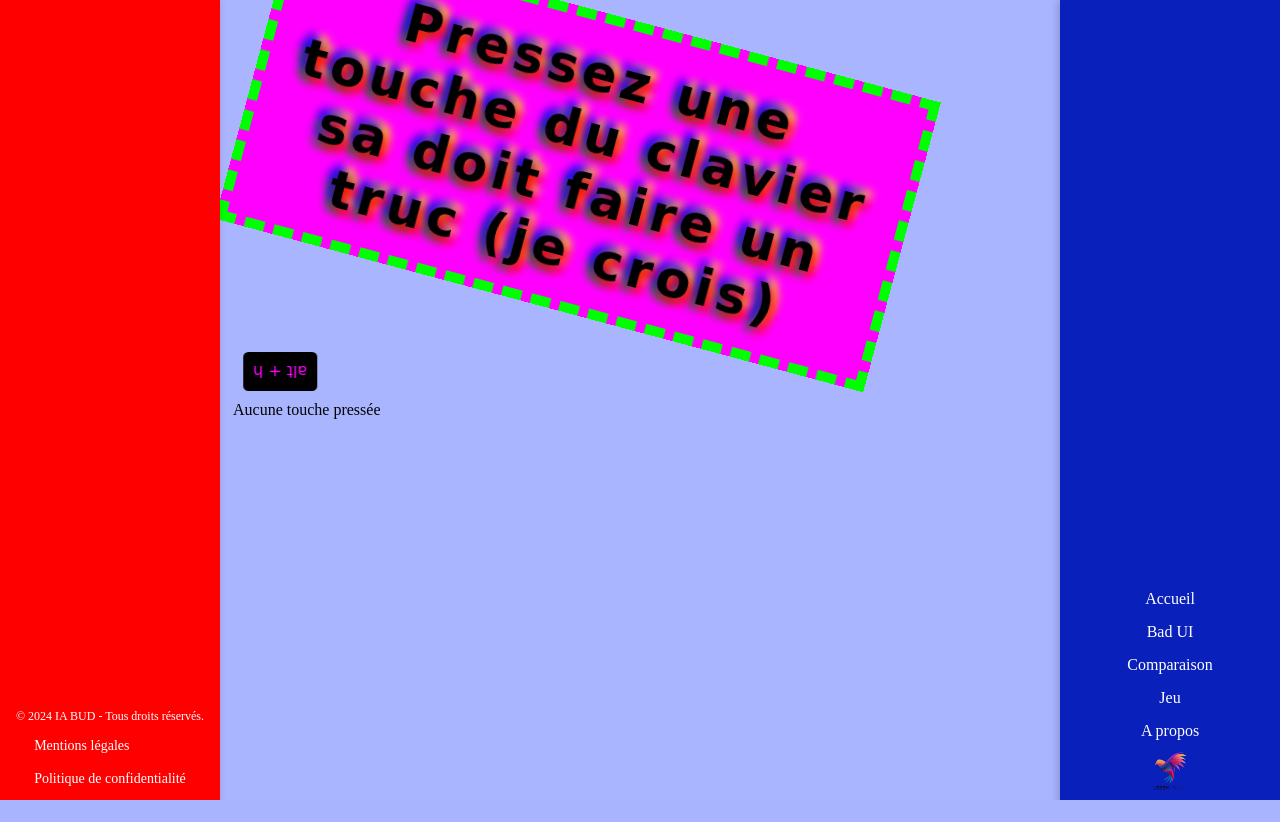
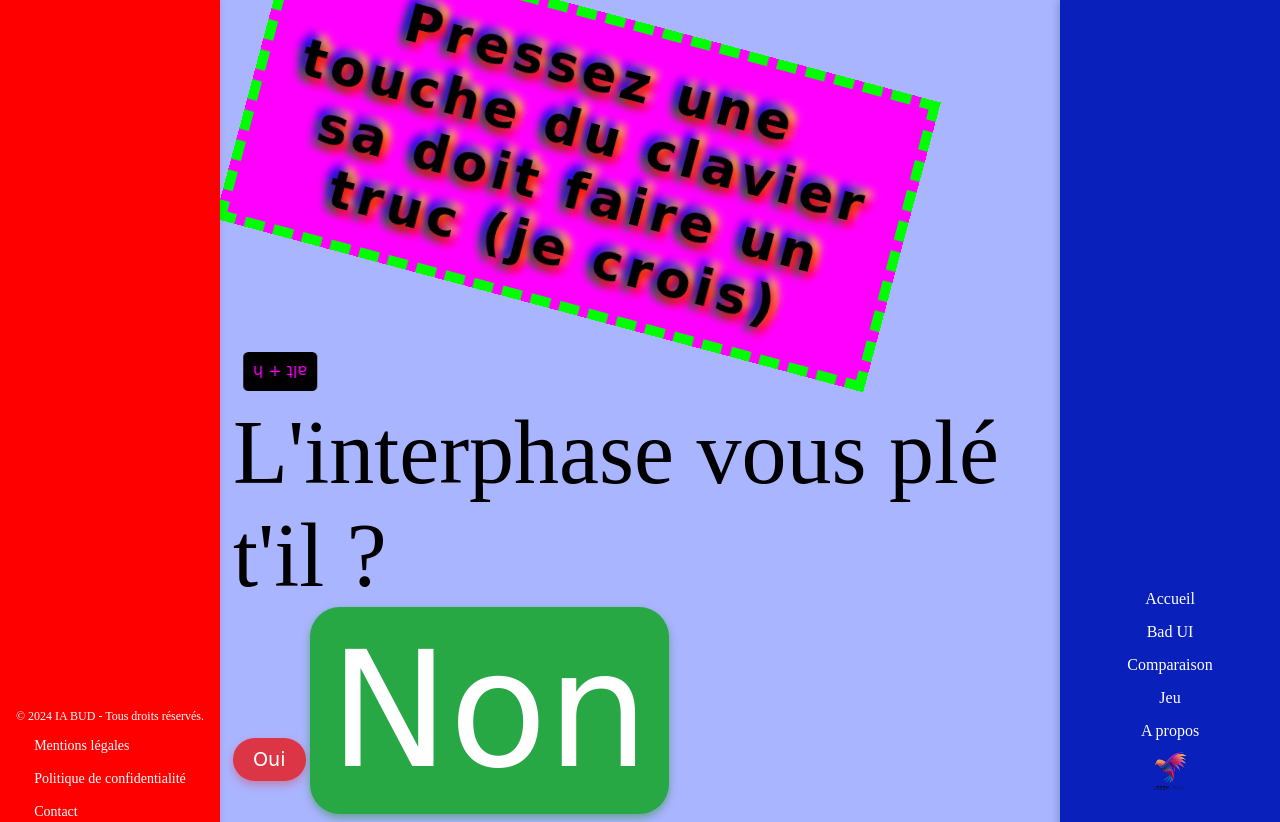
Before and after one commit to nonov1012/nuit-de-l-info-2024-sujet-principal, a PHP site: page /badui.php in a window 1280 px wide. Before the commit the page ends 800 px from the top, so only its background shows below. Run offline with PHP 8.4, Linux system fonts and the light colour scheme.

Commit message:
Final version I guess

```diff
--- a/nuit_info_2024/badui.php
+++ b/nuit_info_2024/badui.php
@@ -13,8 +13,15 @@ include dirname(__FILE__) . "/inc/footer.php";
 <body id="body">
     <h1 class="title">Pressez une touche du clavier sa doit faire un truc (je crois)</h1>
     <div class="indice">alt + h</div>
-    <div id="message">Aucune touche pressée</div>
     <script src="fonctionBadui.js"></script>
+    <div class="message">L'interphase vous plé t'il ?</div>
+    <a href="/NuitDeLInfo/nuit_info_2024/index.php">
+        <input id="oui" class="oui" value="Oui" type="button">
+    </a>
+    <a href="/NuitDeLInfo/nuit_info_2024/index.php">
+        <input id="non" class="non" value="Non" type="button">
+    </a>
+
 </body>
 
 <?php
--- a/nuit_info_2024/css/badui.css
+++ b/nuit_info_2024/css/badui.css
@@ -322,3 +322,49 @@ body.infrarouge {
   display: inline-block;
   margin: 10px;
 }
+
+.message{
+  font-size:90px;
+
+}
+
+a {
+  text-decoration: none;
+}
+
+input.oui, input.non {
+  font-family: "Comic Sans MS", cursive, sans-serif;
+  font-size: 1.2rem;
+  padding: 10px 20px;
+  border-radius: 30px;
+  border: none;
+  cursor: pointer;
+  transition: all 0.3s ease;
+  text-align: center;
+}
+
+input.non {
+  background-color: #28a745;
+  color: white;
+  box-shadow: 0 4px 8px rgba(0, 128, 0, 0.4);
+  font-size: 10rem;
+
+}
+
+input.non:hover {
+  background-color: #218838;
+  transform: translateY(-3px);
+  box-shadow: 0 6px 12px rgba(0, 128, 0, 0.6);
+}
+
+input.oui {
+  background-color: #dc3545;
+  color: white;
+  box-shadow: 0 4px 8px rgba(220, 53, 69, 0.4);
+}
+
+input.oui:hover {
+  background-color: #c82333;
+  transform: translateY(-3px);
+  box-shadow: 0 6px 12px rgba(220, 53, 69, 0.6);
+}
--- a/nuit_info_2024/fonctionBadui.js
+++ b/nuit_info_2024/fonctionBadui.js
@@ -23,7 +23,6 @@ function styleToBasique() {
 }
 
 let compteur = 0;
-const message = document.getElementById("message");
 
 document.addEventListener("keydown", (event) => {
   const body = document.body;
```
